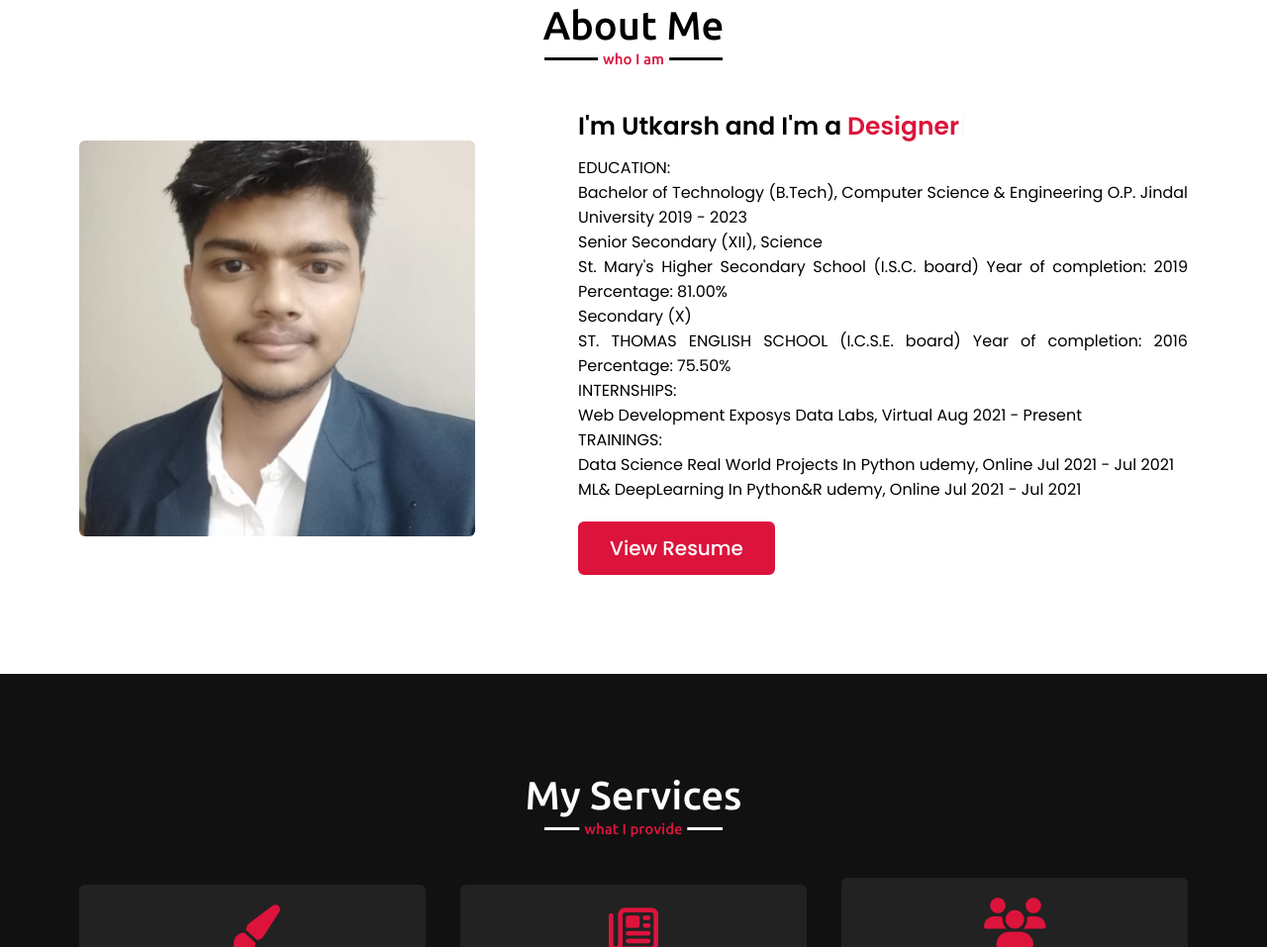
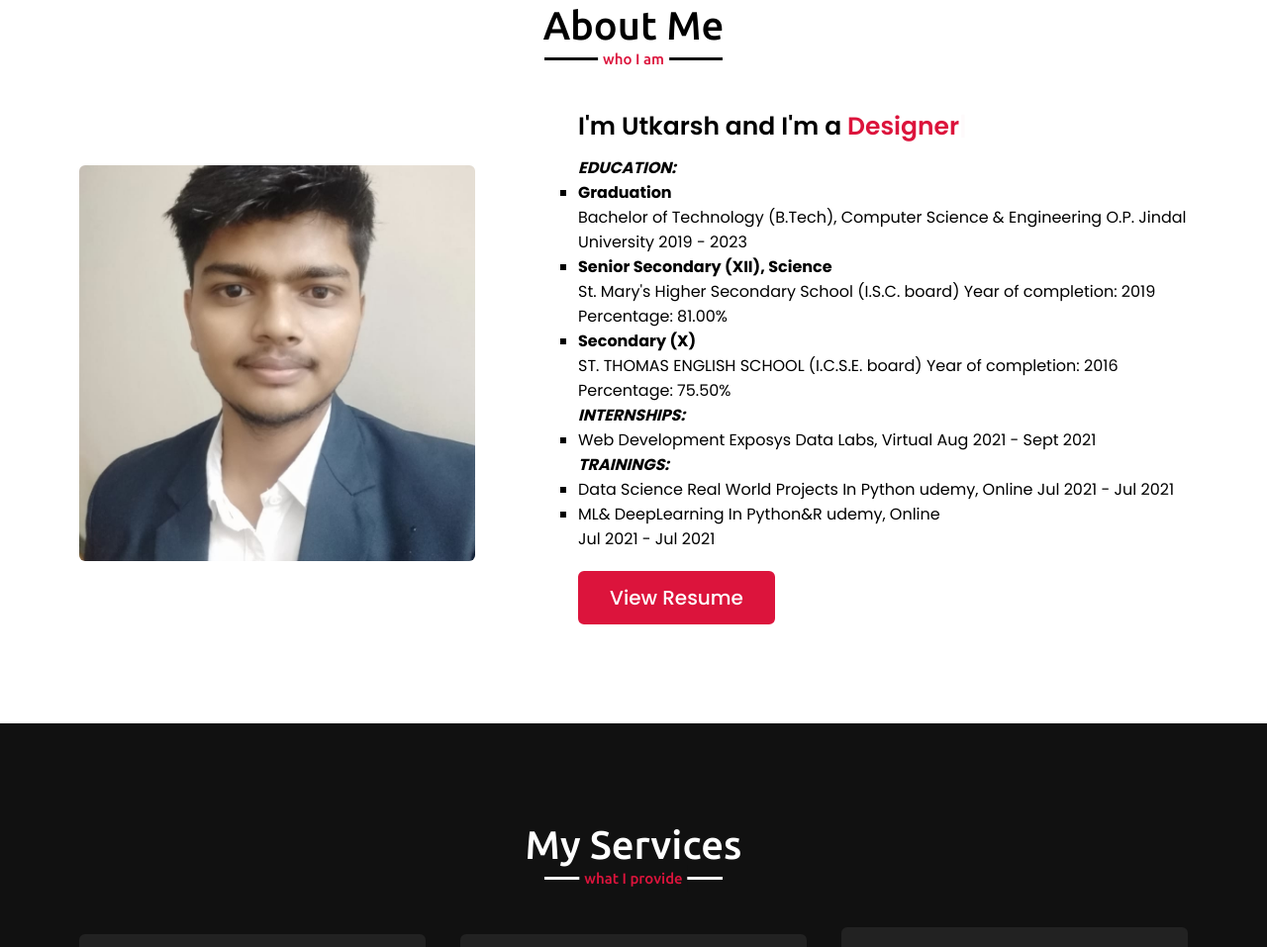
Before and after one commit to devutkarshdixit/devutkarshdixit.github.io, a plain HTML site: page index.html in a window 1280 px wide. Shown: the part 897-1854 px from the top of the page at 99% size. Drawn offline with nearby package versions, Linux system fonts and the light colour scheme.

Commit message:
index file

```diff
--- a/index.html
+++ b/index.html
@@ -90,28 +90,40 @@
 
                 <div class="column right">
                     <div class="text">I'm Utkarsh and I'm a <span class="typing-2">Web Developer...</span></div>
-                    <p>EDUCATION: <br>Bachelor of Technology (B.Tech), Computer Science & Engineering
+                    <p>
+                    <ul style="list-style-type: none;">
+                        <li> <b><i>EDUCATION: </i></b></li>
+                        <ul style="list-style-type: square;">
+                            <li><b>Graduation</li></b> Bachelor of Technology (B.Tech), Computer Science & Engineering
                             O.P. Jindal University
-                        2019 - 2023<br>
-                        Senior Secondary (XII), Science<br>
+                            2019 - 2023
+                            <li><b>Senior Secondary (XII), Science</b></li>
                             St. Mary's Higher Secondary School
                             (I.S.C. board)
                             Year of completion: 2019
-                        Percentage: 81.00%<br>
-                        Secondary (X)<br>
+                            Percentage: 81.00%
+                            <li><b>Secondary (X)</b></li>
                             ST. THOMAS ENGLISH SCHOOL
                             (I.C.S.E. board)
                             Year of completion: 2016
-                        Percentage: 75.50%<br>
-                        INTERNSHIPS:<br> Web Development
+                            Percentage: 75.50%
+                        </ul>
+                        <li><b><i>INTERNSHIPS:</i></b></li>
+                        <ul style="list-style-type: square;">
+                            <li> Web Development
                                 Exposys Data Labs, Virtual
-                        Aug 2021 - Present<br>
-                        TRAININGS: <br>Data Science Real World Projects In Python
+                                Aug 2021 - Sept 2021</li>
+                        </ul>
+                        <li><b><i>TRAININGS:</i></b></li>
+                        <ul style="list-style-type: square;">
+                            <li>Data Science Real World Projects In Python
                                 udemy, Online
-                        Jul 2021 - Jul 2021<br>
-                        ML& DeepLearning In Python&R
-                        udemy, Online
+                                Jul 2021 - Jul 2021</li>
+                            <li>ML& DeepLearning In Python&R
+                                udemy, Online</li>
                             Jul 2021 - Jul 2021
+                        </ul>
+                    </ul>
                     </p>
                     <a href="Resume.pdf" target="_blank">View Resume</a>
                 </div>
```
Lines whose indentation alone changed are shown as unchanged.
